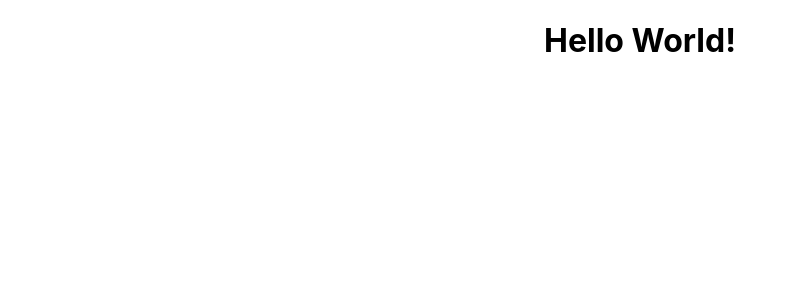
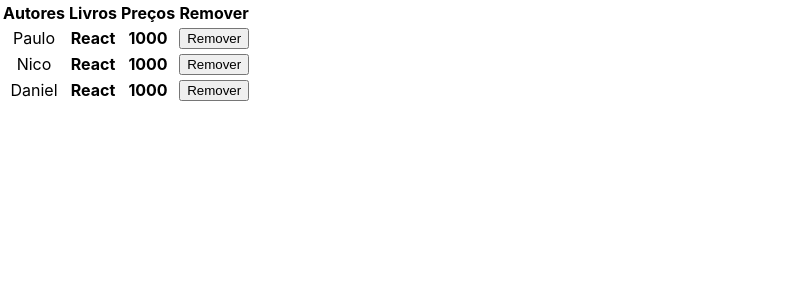
Before and after one commit to alxv-oliveira/a-react-novo-1, a React (Create React App) app: page / in a window 1280 px wide. Shown: the top 300 px of the page, without its empty margins (0-794 px from the left). Built offline with nearby package versions, Linux system fonts and the light colour scheme.

Commit message:
02.Primeiro componente

```diff
--- a/src/App.js
+++ b/src/App.js
@@ -1,10 +1,11 @@
 import React from 'react';
 import './App.css';
+import Tabela from './Tabela';
 
 function App() {
     return (
         <div className="App">
-            <h1>Hello World!</h1>
+            <Tabela />
         </div>
     );
 }
--- /dev/null
+++ b/src/Tabela.js
@@ -0,0 +1,52 @@
+import React, { Component } from 'react';
+
+const TableHead = () => {
+    return (
+        <thead>
+            <tr>
+                <th>Autores</th>
+                <th>Livros</th>
+                <th>Preços</th>
+                <th>Remover</th>
+            </tr>
+        </thead>
+    );
+}
+
+const TableBody = () => {
+    return (
+        <tbody>
+            <tr>
+                <td>Paulo</td>
+                <th>React</th>
+                <th>1000</th>
+                <td><button>Remover</button></td>
+            </tr>
+            <tr>
+                <td>Nico</td>
+                <th>React</th>
+                <th>1000</th>
+                <td><button>Remover</button></td>
+            </tr>
+            <tr>
+                <td>Daniel</td>
+                <th>React</th>
+                <th>1000</th>
+                <td><button>Remover</button></td>
+            </tr>
+        </tbody>
+    );
+}
+
+class Tabela extends Component {
+    render() {
+        return (
+            <table>
+                <TableHead />
+                <TableBody />
+            </table>
+        );
+    }
+}
+
+export default Tabela;
```
